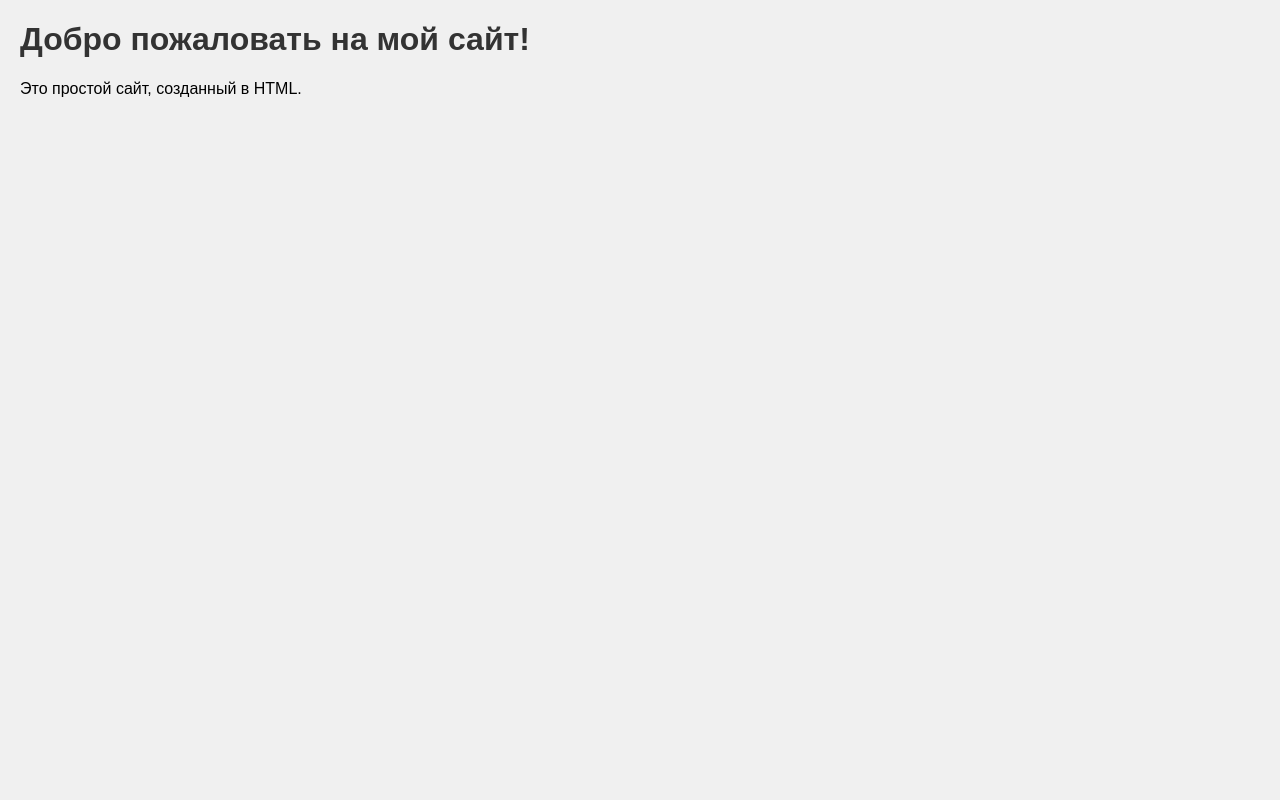
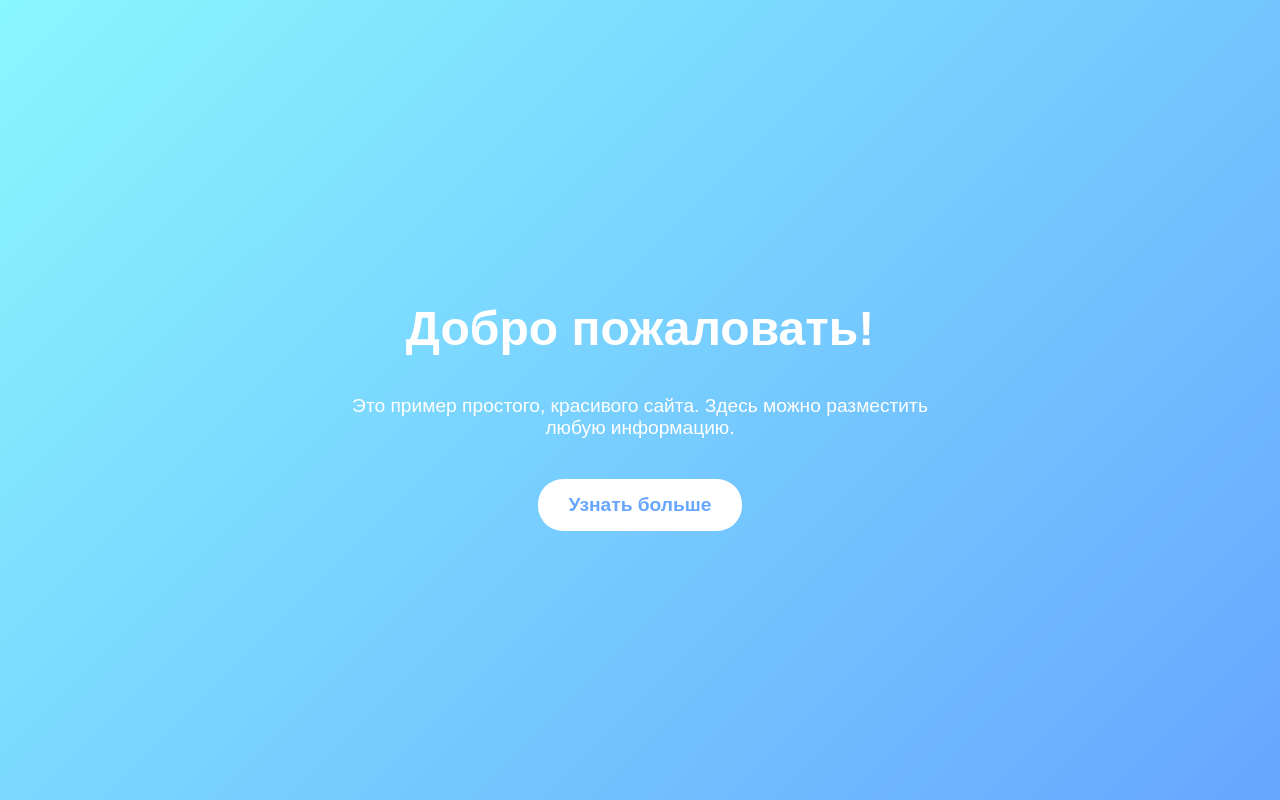
Before and after one commit to robertpyrski802-blip/robertpyrski802-blip.github.io, a plain HTML site: page index.html in a window 1280 px wide. Drawn offline with Linux system fonts and the light colour scheme.

Commit message:
Update index.html

```diff
--- a/index.html
+++ b/index.html
@@ -4,23 +4,49 @@
 	<meta name="monetag" content="44db13eefe948a008f60b98cdf77d870">
   	<script src="https://fpyf8.com/88/tag.min.js" data-zone="187791" async data-cfasync="false"></script>
   <meta charset="UTF-8" />
-    <title>Мой первый сайт</title>
+  <meta name="viewport" content="width=device-width, initial-scale=1.0" />
+  <title>Простой красивый сайт</title>
   <style>
     body {
-            font-family: Arial, sans-serif;
-            margin: 20px;
-            background-color: #f0f0f0;
+      margin: 0;
+      font-family: 'Arial', sans-serif;
+      background: linear-gradient(135deg, #89f7fe, #66a6ff);
+      display: flex;
+      flex-direction: column;
+      align-items: center;
+      justify-content: center;
+      height: 100vh;
+      color: #fff;
     }
     h1 {
-            color: #333;
+      font-size: 3em;
+      margin-bottom: 20px;
     }
     p {
-            font-size: 16px;
+      font-size: 1.2em;
+      max-width: 600px;
+      text-align: center;
+      margin-bottom: 40px;
+    }
+    a.button {
+      background-color: #fff;
+      color: #66a6ff;
+      padding: 15px 30px;
+      text-decoration: none;
+      border-radius: 25px;
+      font-weight: bold;
+      font-size: 1.2em;
+      transition: background-color 0.3s, color 0.3s;
+    }
+    a.button:hover {
+      background-color: #66a6ff;
+      color: #fff;
     }
   </style>
 </head>
 <body>
-    <h1>Добро пожаловать на мой сайт!</h1>
-    <p>Это простой сайт, созданный в HTML.</p>
+  <h1>Добро пожаловать!</h1>
+  <p>Это пример простого, красивого сайта. Здесь можно разместить любую информацию.</p>
+  <a class="button" href="#">Узнать больше</a>
 </body>
 </html>
```
Lines whose indentation alone changed are shown as unchanged.
